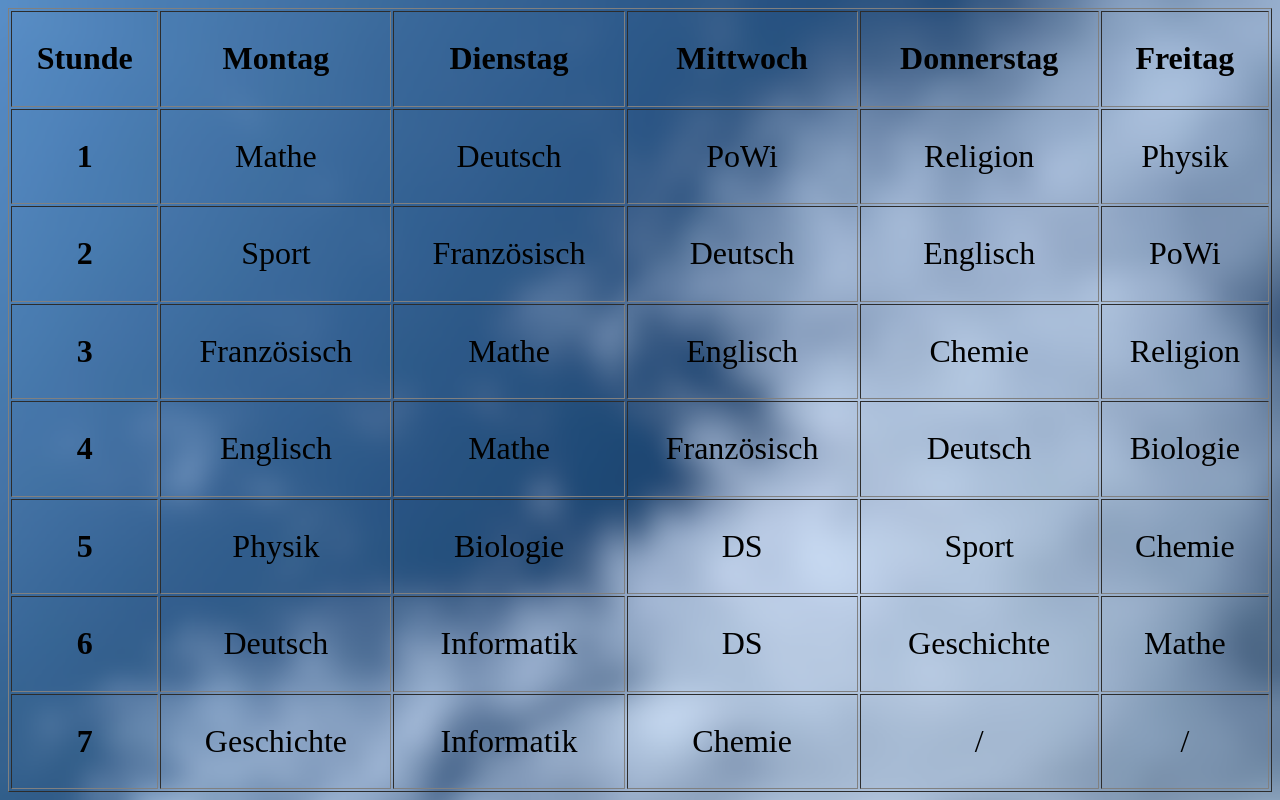
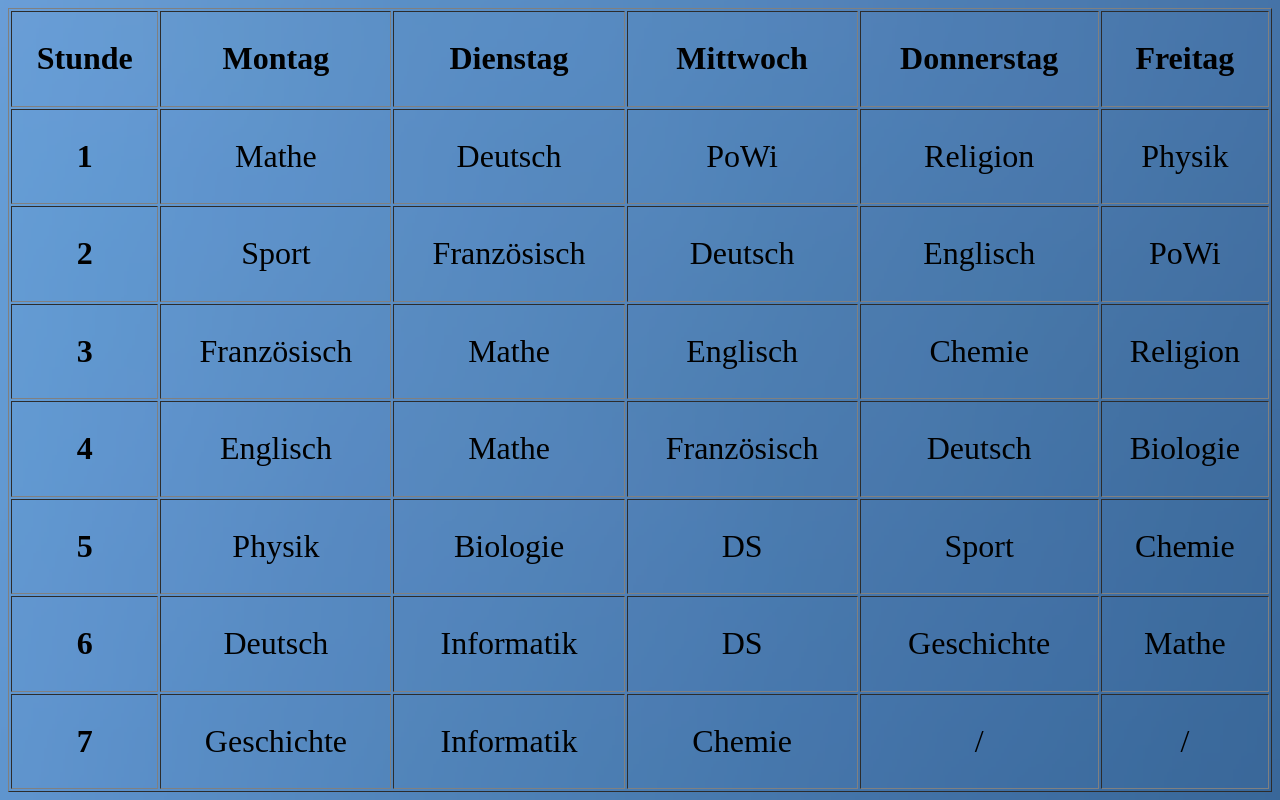
Before and after one commit to MisterLs4566/website, a plain HTML site: page schedule.html in a window 1280 px wide. Drawn offline with Linux system fonts and the light colour scheme.

Commit message:
schedule version 1.3

```diff
--- a/schedule.html
+++ b/schedule.html
@@ -12,7 +12,7 @@
     h1{font-family:Georgia, 'Times New Roman', Times, serif, Times, serif; margin: 0; font-size: 40px; color: rgb(0, 0, 0); text-align: center; }
     a{color: rgb(255, 255, 255); text-align: center; font-family:Georgia, 'Times New Roman', Times, serif, Times, serif; margin: 0; font-size: 50px;}
     h2{text-align: center; }
-    body{color: rgb(0, 0, 0); background-image: url("images/background.png"); background-size: 100%; background-position: center;}
+    body{color: rgb(0, 0, 0); background-image: url("images/background.png"); background-size: 200%;}
     </style>
     <body>
         <meta name=viewport content="width=device-width, initial-scale=1">
```
